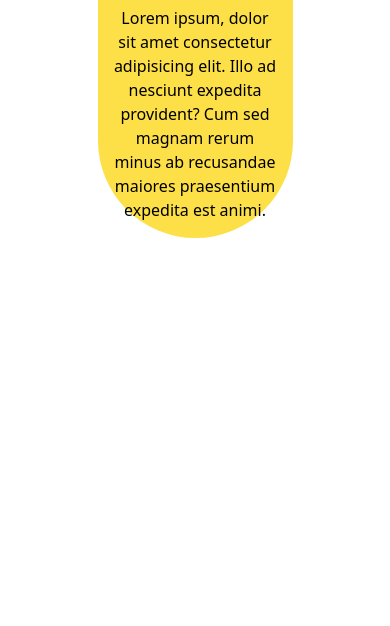
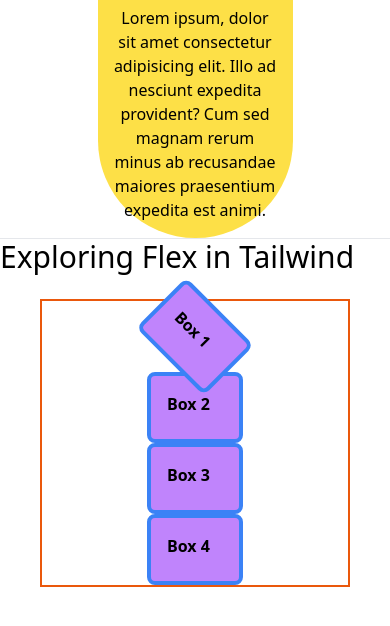
Before and after one commit to rootnure/intro-to-tailwindcss-12, a plain HTML site: page index.html in a window 390 px wide. Shown: the part 596-1222 px from the top of the page. Before the commit the page ends 844 px from the top, so only its background shows below. Drawn offline with nearby package versions, Linux system fonts and the light colour scheme.

Commit message:
TailwindCSS: Flex, Flex-direction, responsiveness

```diff
--- a/index.html
+++ b/index.html
@@ -31,6 +31,16 @@
          <p class="p-4 text-center">Lorem ipsum, dolor sit amet consectetur adipisicing elit. Illo ad nesciunt expedita provident? Cum sed magnam rerum minus ab recusandae maiores praesentium expedita est animi.</p>
       </div>
    </section>
+   <hr>
+   <section>
+      <h3 class="text-3xl">Exploring Flex in Tailwind</h3>
+      <div class="mt-6 flex flex-col md:flex-row lg:gap-5 justify-center items-center m-10 h-72 border-2 border-orange-600">
+         <div class="rotate-45 bg-purple-400 h-24 w-24 border-4 border-blue-500 rounded-lg p-4 font-bold">Box 1</div>
+         <div class="bg-purple-400 h-24 w-24 border-4 border-blue-500 rounded-lg p-4 font-bold">Box 2</div>
+         <div class="bg-purple-400 h-24 w-24 border-4 border-blue-500 rounded-lg p-4 font-bold">Box 3</div>
+         <div class="bg-purple-400 h-24 w-24 border-4 border-blue-500 rounded-lg p-4 font-bold">Box 4</div>
+      </div>
+   </section>
 </body>
 
 </html>
```
